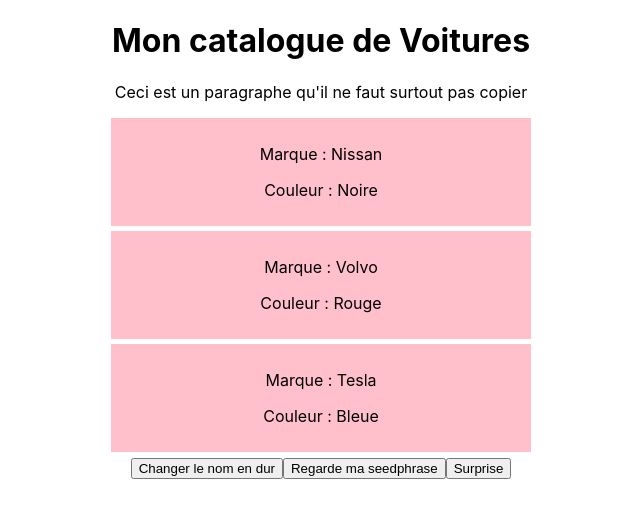
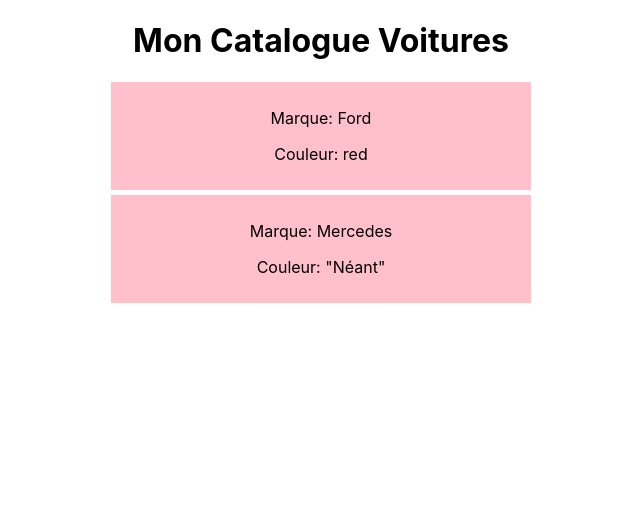
Before and after one commit to xElon-Mask/React-Project-5-Cars, a React (Create React App) app: page / in a window 1280 px wide. Shown: the top 518 px of the page, without its empty margins (319-959 px from the left). Built offline with nearby package versions, Linux system fonts and the light colour scheme.

Commit message:
refactoring App.js, Cars.js, Mycars.js

```diff
--- a/src/App.js
+++ b/src/App.js
@@ -1,51 +1,19 @@
-import { Component } from "react";
-import Mycars from "./components/Mycars";
-import "./App.css";
+import { Component } from 'react';
+import Mycars from './components/Mycars';
+import './App.css';
 
 class App extends Component {
+
   state = {
-    titre: "Mon catalogue de Voitures",
-    color: "green",
-  };
-
-  changeTitle = (e) => {
-    console.log(e.target);
-    this.setState({
-      titre: "Titre MAJ grâce à la méthode setState",
-    });
-  };
-
-  changeViaParam = (titre) => {
-    this.setState({
-      titre: titre,
-    });
-  };
-
-  changeViaBind = (param) => {
-    this.setState({
-      titre: param,
-    });
-  };
+    titre: 'Mon Catalogue Voitures'
+  }
 
   render() {
     return (
-      <div className="App">
-        <Mycars color={this.state.color} title={this.state.titre} />
-
-        <button onClick={this.changeTitle}>Changer le nom en dur</button>
-        <button onClick={() => this.changeViaParam("I love Tesla")}>
-          Regarde ma seedphrase
-        </button>
-        <button
-          onClick={this.changeViaBind.bind(
-            this,
-            "Le titre est changée grâce à la méthode bind"
-          )}
-        >
-          Surprise
-        </button>
+      <div className='App'>
+        <Mycars title={this.state.titre} />
       </div>
-    );
+    )
   }
 }
 
--- a/src/components/Cars.js
+++ b/src/components/Cars.js
@@ -1,13 +1,17 @@
-import React from "react";
-import Wrapper from "./Wrapper";
+const Car = ({color, children}) => {
 
-const Car = (props) => {
-  return (
-    <Wrapper>
-      <p>Marque : {props.children}</p>
-      <p>Couleur : {props.color}</p>
-    </Wrapper>
-  );
-};
+    const colorInfo = color ? <p>Couleur: {color}</p> : <p>Couleur: "Néant"</p>;
 
-export default Car;
+    if (children) {
+        return (
+            <div style={ {backgroundColor: 'pink', width: '400px', padding: '10px', margin: '5px auto'} }>
+                <p>Marque: { children }</p>
+                {colorInfo}
+            </div>
+        )
+    }
+
+    // return null // ce return est Facultatif
+}
+
+export default Car
--- a/src/components/Mycars.js
+++ b/src/components/Mycars.js
@@ -1,39 +1,20 @@
-import React, { Component } from "react";
-import Car from "./Cars";
-//import Wrapper from "./Wrapper";
-//import MyHeader from "./MyHeader";
+import { Component } from 'react'
+import Car from './Cars'
 
 class Mycars extends Component {
-  state = {
-    cars: ["Nissan", "Volvo", "Tesla"],
-  };
 
-  noCopy = () => {
-    alert("Je vous avais prévenu !");
-  };
+    render() {
+        return (
+            <div>
+                <h1>{this.props.title}</h1>
 
-  addStyle = (e) => {
-    if (e.target.classList.contains("styled")) {
-      e.target.classList.remove("styled");
-    } else {
-      e.target.classList.add("styled");
+                <Car color="red">Ford</Car>
+                <Car>Mercedes</Car>
+                <Car color="green"></Car>
+            </div>
+
+        )
     }
-  };
-
-  render() {
-    const { title } = this.props;
-    return (
-      <div>
-        <h1 onMouseOver={this.addStyle}>{title}</h1>
-        <p onCopy={this.noCopy}>
-          Ceci est un paragraphe qu'il ne faut surtout pas copier
-        </p>
-        <Car color="Noire">{this.state.cars[0]}</Car>
-        <Car color="Rouge">{this.state.cars[1]}</Car>
-        <Car color="Bleue">{this.state.cars[2]}</Car>
-      </div>
-    );
-  }
 }
 
-export default Mycars;
+export default Mycars
```
